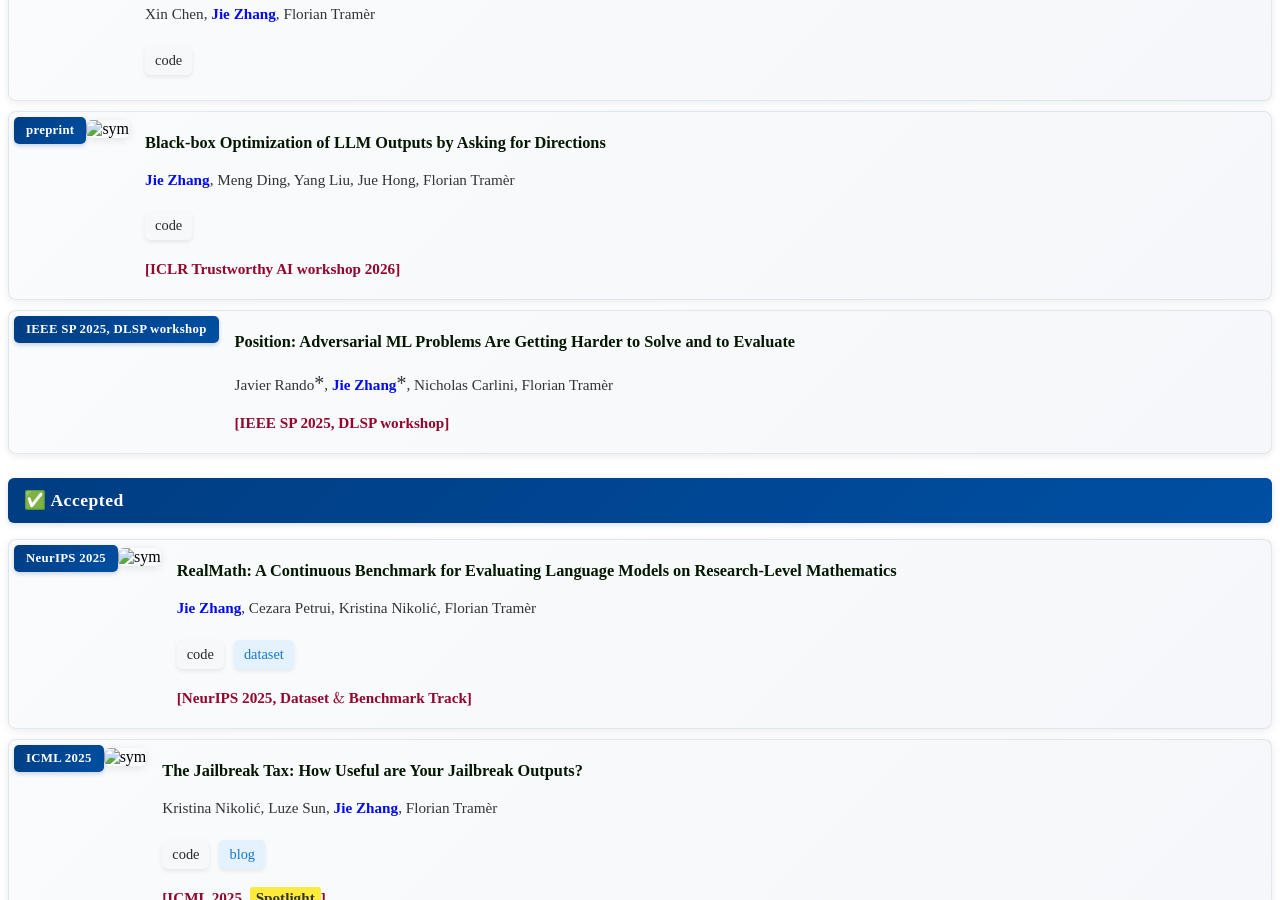
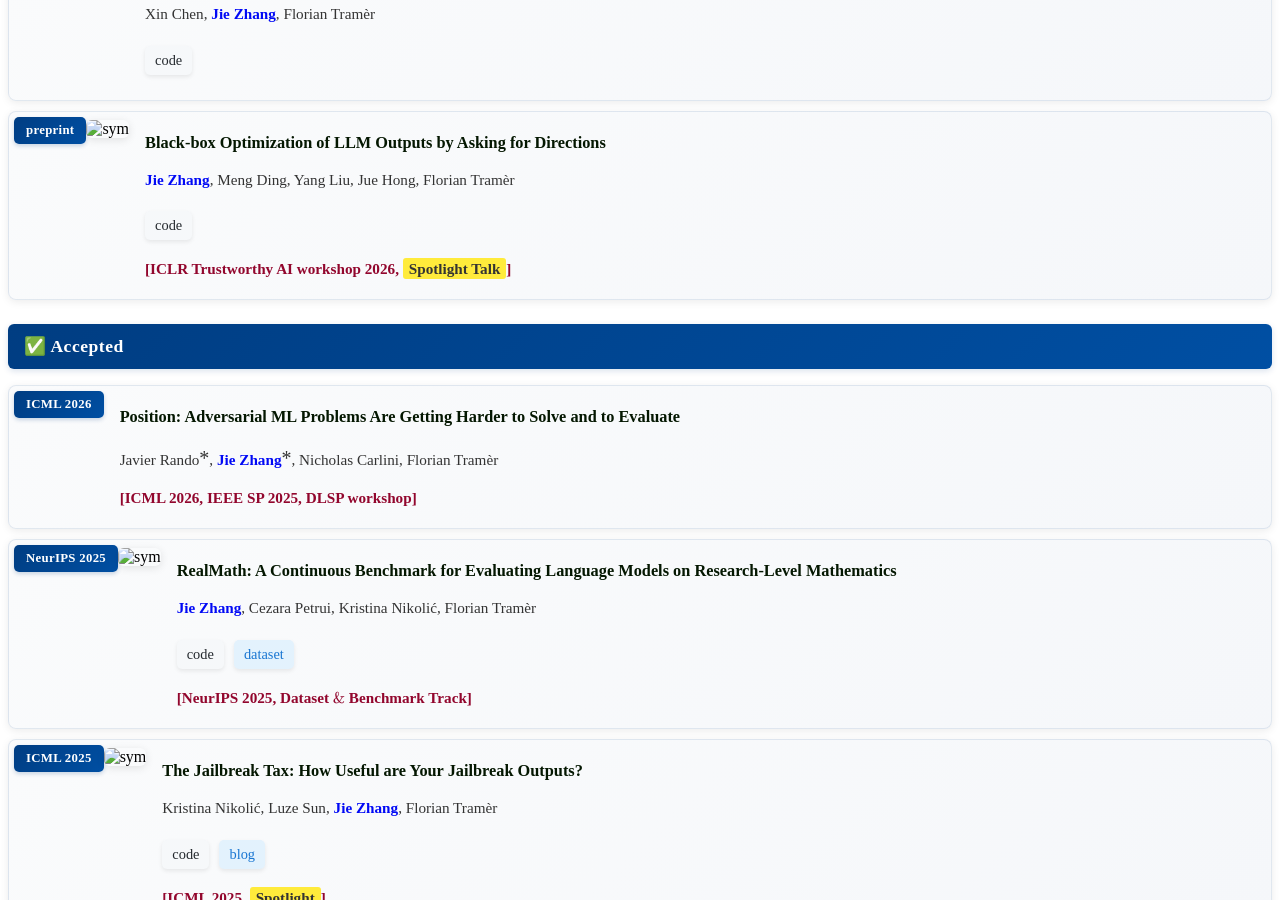
Before and after one commit to zj-jayzhang/zj-jayzhang.github.io, a Jekyll site: the page built from _pages/includes/pubs.md, in a window 1280 px wide and 900 px high, scrolled down 1011 px. Built offline with Jekyll 4.4.1, drawn with Linux system fonts in a browser that asks for light colours; our own code applies the rules of GitHub Pages for plain Markdown files; formulas are drawn with MathJax 3.

Commit message:
Revise publication entries with acceptance status
Updated conference details and added acceptance status for papers.

```diff
--- a/_pages/includes/pubs.md
+++ b/_pages/includes/pubs.md
@@ -339,23 +339,13 @@
 
 <a href="https://github.com/zj-jayzhang/black_box_llm_optimization" class="resource-link github-link"><i class="fab fa-github"></i> code</a>
 
-<span class="conf">[ICLR Trustworthy AI workshop 2026]</span>
+<span class="conf">[ICLR Trustworthy AI workshop 2026, <span class="award-highlight">Spotlight Talk</span>]</span>
 
 </div>
 </div>
 
 
-<div class='paper-box'><div class='paper-box-image'><div><div class="badge">IEEE SP 2025, DLSP workshop</div></div></div>
-<div class='paper-box-text' markdown="1">
 
-<span class="paper-title">[Position: Adversarial ML Problems Are Getting Harder to Solve and to Evaluate](https://arxiv.org/abs/2502.02260)</span>
-
-<span class="authors">Javier Rando<span class="equal">*</span>, <span class="me">Jie Zhang</span><span class="equal">*</span>, Nicholas Carlini, Florian Tramèr</span>
-
-<span class="conf">[IEEE SP 2025, DLSP workshop]</span>
-
-</div>
-</div>
 
 
 
@@ -365,7 +355,17 @@
 <div class="pub-section-header">✅ Accepted</div>
 
 
+<div class='paper-box'><div class='paper-box-image'><div><div class="badge">ICML 2026</div></div></div>
+<div class='paper-box-text' markdown="1">
 
+<span class="paper-title">[Position: Adversarial ML Problems Are Getting Harder to Solve and to Evaluate](https://arxiv.org/abs/2502.02260)</span>
+
+<span class="authors">Javier Rando<span class="equal">*</span>, <span class="me">Jie Zhang</span><span class="equal">*</span>, Nicholas Carlini, Florian Tramèr</span>
+
+<span class="conf">[ICML 2026, IEEE SP 2025, DLSP workshop]</span>
+
+</div>
+</div>
 
 
 <div class='paper-box'><div class='paper-box-image'><div><div class="badge">NeurIPS 2025</div><img src='images/realmath.png' alt="sym" width="100%"></div></div>
```
